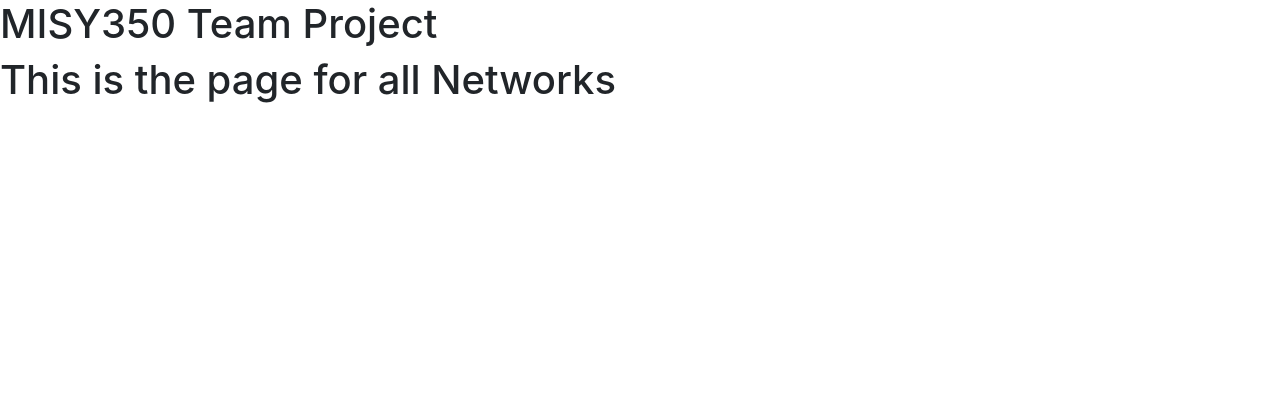
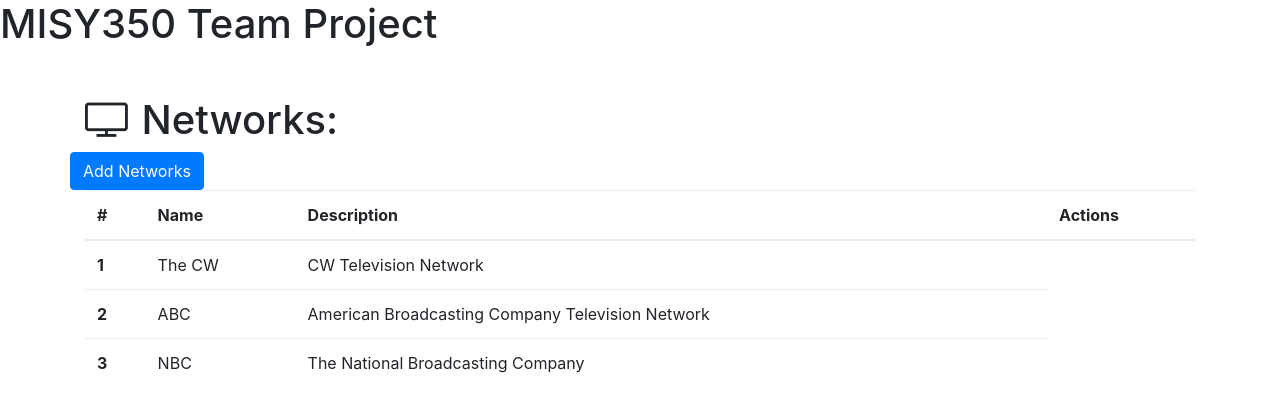
Before and after one commit to casalegm/team-project, a Flask app: page /networks in a window 1280 px wide. Shown: the part 56-468 px from the top of the page. Run offline with Flask 2, Linux system fonts and the light colour scheme; data comes from the database, SQL or seed files in the repository; both versions use the stored data as it was after the commit; some libraries are stand-ins or nearby versions.

Commit message:
added database information

```diff
--- a/project.py
+++ b/project.py
@@ -10,6 +10,22 @@ basedir = os.path.abspath(os.path.dirname(__file__))
 app.config['SQLALCHEMY_DATABASE_URI'] = 'sqlite:///' + os.path.join(basedir, 'data.sqlite')
 db = SQLAlchemy(app)
 
+class Network(db.Model):
+    __tablename__ = 'networks'
+    id = db.Column(db.Integer, primary_key=True)
+    name = db.Column(db.String(64))
+    description = db.Column(db.Text)
+    shows = db.relationship('Show', backref='network')
+
+
+class Show(db.Model):
+    __tablename__ = 'shows'
+    id = db.Column(db.Integer, primary_key=True)
+    title = db.Column(db.String(256))
+    year = db.Column(db.Integer)
+    description = db.Column(db.Text)
+    network_id = db.Column(db.Integer, db.ForeignKey('networks.id'))
+
 
 @app.route('/')
 def index():
@@ -21,14 +37,16 @@ def members_page():
     return render_template('members.html')
 
 
-@app.route('/tvshows')
+@app.route('/shows')
 def shows_page():
-    return render_template('shows.html')
+    shows = Show.query.all()
+    return render_template('tvshow-all.html', shows=shows)
 
 
 @app.route('/networks')
 def networks_page():
-    return render_template('networks.html')
+    networks = Network.query.all()
+    return render_template('network-all.html', networks=networks)
 
 
 if __name__ == '__main__':
--- a/templates/home-page.html
+++ b/templates/home-page.html
@@ -34,7 +34,7 @@
             <a class="nav-link" href="/members">Members</a>
           </li>
           <li class="nav-item">
-            <a class="nav-link" href="/tvshows">TV Shows</a>
+            <a class="nav-link" href="/shows">TV Shows</a>
           </li>
           <li class="nav-item">
             <a class="nav-link" href="/networks">Networks</a>
--- /dev/null
+++ b/templates/network-all.html
@@ -0,0 +1,34 @@
+{% extends "home-page.html"%}
+{% block title %}All Networks{% endblock %}
+{% block page_content%}
+<!-- Page Content -->
+  <div class="container">
+    <h1 class="mt-5"><i class="fa fa-television" aria-hidden="true"></i> Networks:</h1>
+    <div class="row bottom-margin">
+      <a href="/network/add" class="btn btn-primary" role="button" aria-disabled="true">Add Networks</a>
+    </div>
+    {% if networks %}
+      <table class="table">
+        <thead>
+          <tr>
+            <th>#</th>
+            <th>Name</th>
+            <th>Description</th>
+            <th>Actions</th>
+          </tr>
+        </thead>
+        <tbody>
+          {% for network in networks %}
+          <tr>
+              <th scope="row">{{network.id}}</th>
+              <td>{{network.name}}</td>
+              <td>{{network.description}}</td>
+          </tr>
+          {% endfor%}
+        </tbody>
+      </table>
+    {% else %}
+      <h3>there are no networks in the database yet.</h3>
+    {% endif %}
+  </div>
+  {% endblock%}
--- a/templates/networks.html
+++ /dev/null
@@ -1,7 +0,0 @@
-{% extends "home-page.html"%}
-{% block title %}Team Project Networks{% endblock %}
-{% block page_content%}
-<h1>This is the page for all Networks</h1>
-
-
-{% endblock%}
```
Also changed, not shown: manage.py (+19 -1 lines), templates/members.html (+6 -3 lines), templates/shows.html (deleted, +0 -7 lines), templates/tvshow-all.html (added, +65 -0 lines), data.sqlite, static/img/GinaCasaleImg.png (added), 1 other file.
